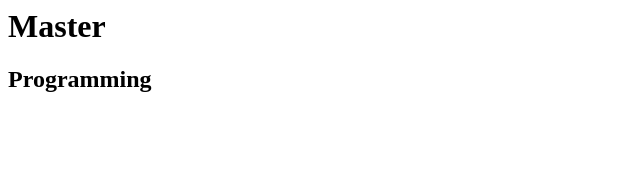
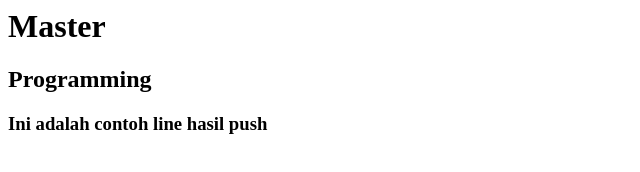
Before and after one commit to becakap/bekup, a plain HTML site: page index.html in a window 1280 px wide. Shown: the whole page, without its empty margins (0-640 px from the left). Drawn offline with Linux system fonts and the light colour scheme.

Commit message:
commit untuk contoh push

```diff
--- a/index.html
+++ b/index.html
@@ -3,5 +3,6 @@
 <body>
 <h1> Master </h1>
 <h2> Programming </h2>
+<h3> Ini adalah contoh line hasil push</h3>
 </body>
 </html>
```
